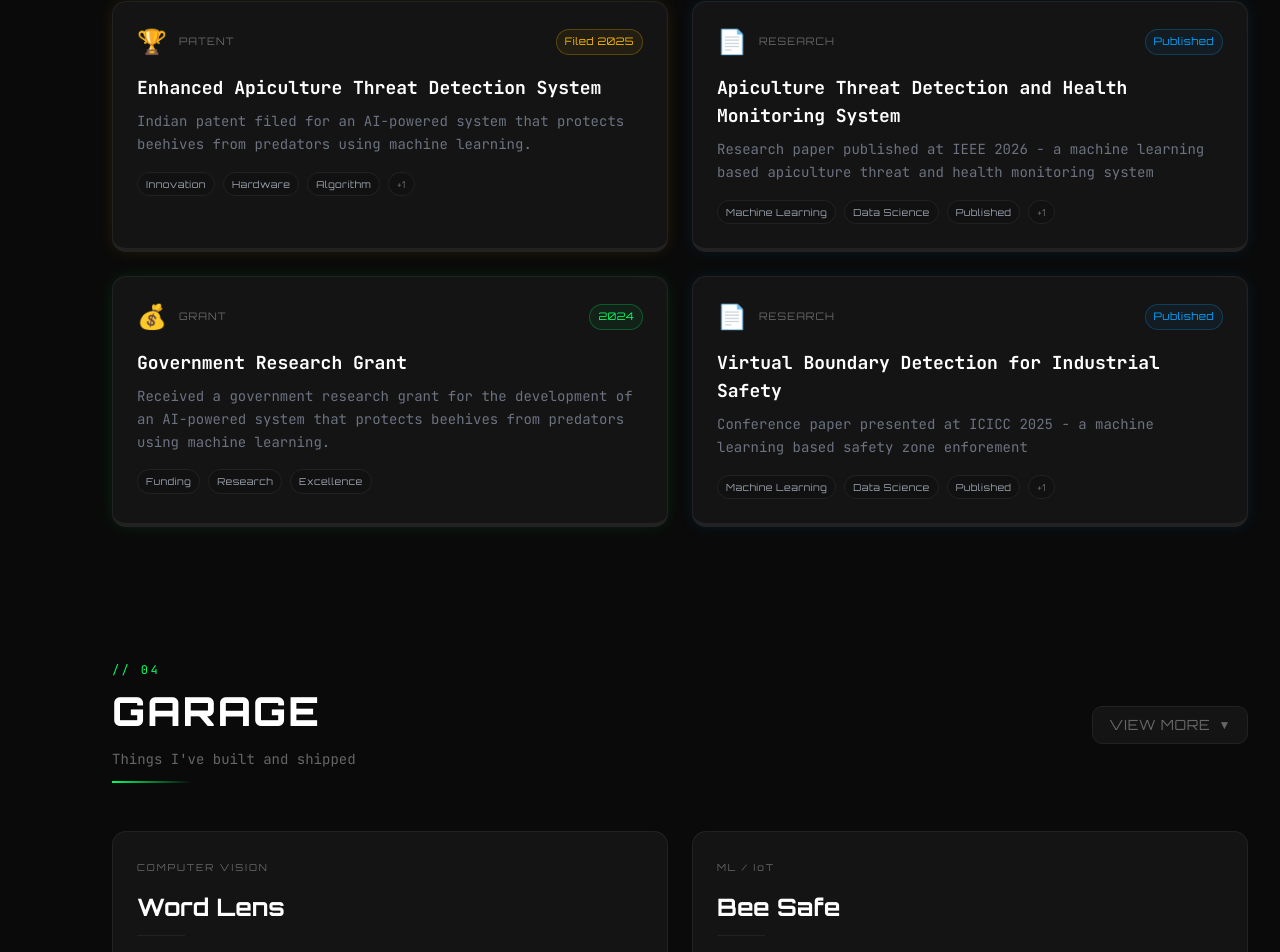
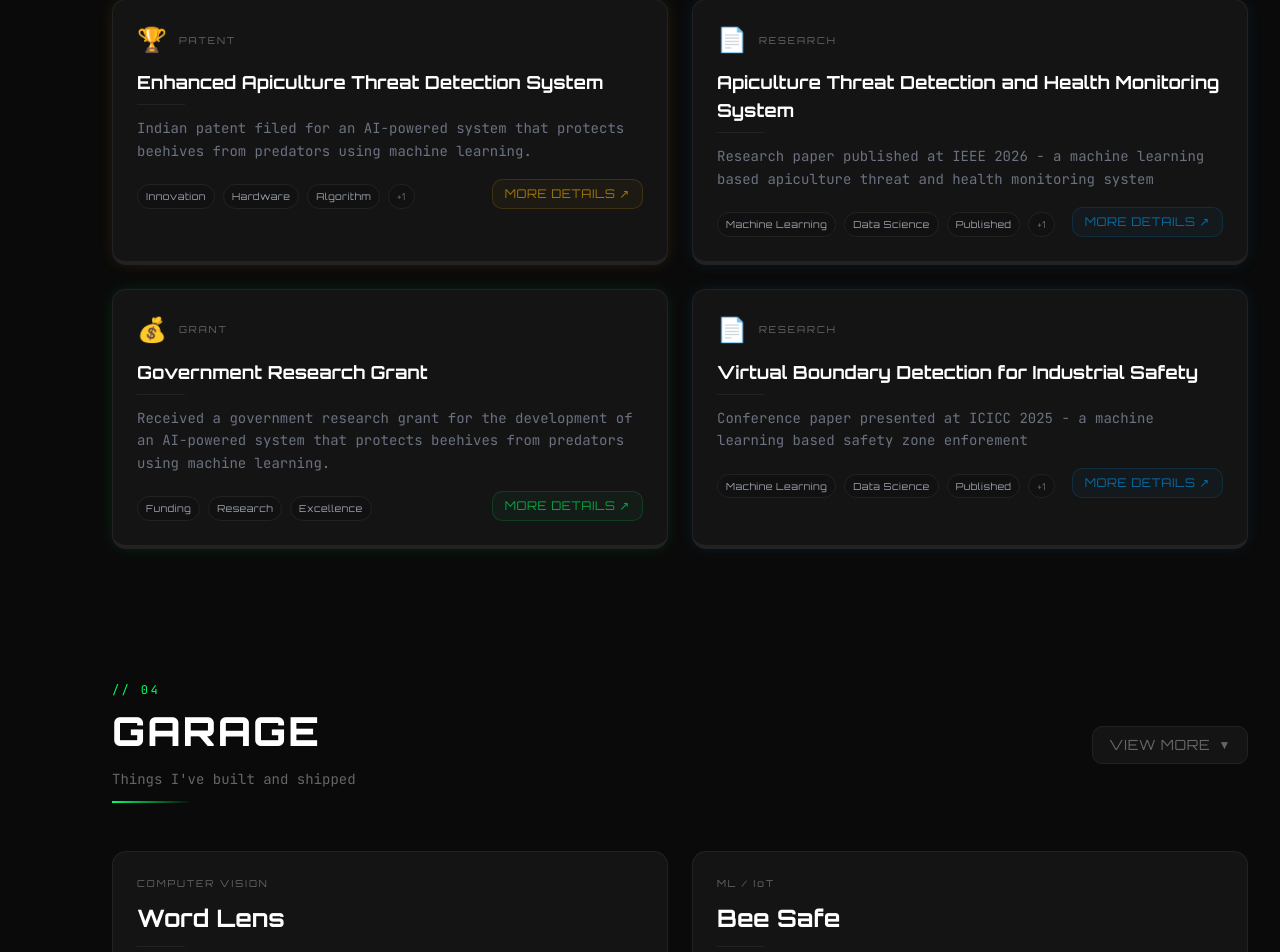
Before and after one commit to vaibhavvemani/portofolio, a Next.js app: page / in a window 1280 px wide. Shown: the part 1807-2759 px from the top of the page. Built offline with nearby package versions, Linux system fonts and the light colour scheme.

Commit message:
[FIX] - fixed hover but I really didn't now there's a bigger error, that's just how we doing things around here

```diff
--- a/src/app/globals.css
+++ b/src/app/globals.css
@@ -191,15 +191,77 @@ html.light .carbon-fiber {
 /* ===== Grid Background ===== */
 .grid-bg {
   background-image:
-    linear-gradient(rgba(0, 255, 102, 0.05) 1px, transparent 1px),
-    linear-gradient(90deg, rgba(0, 255, 102, 0.05) 1px, transparent 1px);
+    linear-gradient(rgba(0, 255, 102, 0.08) 1px, transparent 1px),
+    linear-gradient(90deg, rgba(0, 255, 102, 0.08) 1px, transparent 1px);
   background-size: 40px 40px;
 }
 
 html.light .grid-bg {
   background-image:
-    linear-gradient(rgba(0, 153, 77, 0.09) 1px, transparent 1px),
-    linear-gradient(90deg, rgba(0, 153, 77, 0.09) 1px, transparent 1px);
+    linear-gradient(rgba(0, 153, 77, 0.13) 1px, transparent 1px),
+    linear-gradient(90deg, rgba(0, 153, 77, 0.13) 1px, transparent 1px);
+}
+
+/* ===== Glowing Corner Brackets on Hover ===== */
+.card-glow-corners {
+  --card-accent: #00FF66;
+  position: relative;
+}
+
+.card-glow-corners .corner-glow {
+  pointer-events: none;
+  position: absolute;
+  inset: 0;
+  z-index: 1;
+}
+
+.card-glow-corners .corner-glow span {
+  position: absolute;
+  width: 18px;
+  height: 18px;
+  opacity: 0;
+  transition: opacity 0.4s ease, filter 0.4s ease;
+}
+
+/* Top-left */
+.card-glow-corners .corner-glow span:nth-child(1) {
+  top: -1px;
+  left: -1px;
+  border-top: 2px solid var(--card-accent);
+  border-left: 2px solid var(--card-accent);
+  border-top-left-radius: 8px;
+}
+
+/* Top-right */
+.card-glow-corners .corner-glow span:nth-child(2) {
+  top: -1px;
+  right: -1px;
+  border-top: 2px solid var(--card-accent);
+  border-right: 2px solid var(--card-accent);
+  border-top-right-radius: 8px;
+}
+
+/* Bottom-right */
+.card-glow-corners .corner-glow span:nth-child(3) {
+  bottom: -1px;
+  right: -1px;
+  border-bottom: 2px solid var(--card-accent);
+  border-right: 2px solid var(--card-accent);
+  border-bottom-right-radius: 8px;
+}
+
+/* Bottom-left */
+.card-glow-corners .corner-glow span:nth-child(4) {
+  bottom: -1px;
+  left: -1px;
+  border-bottom: 2px solid var(--card-accent);
+  border-left: 2px solid var(--card-accent);
+  border-bottom-left-radius: 8px;
+}
+
+.card-glow-corners:hover .corner-glow span {
+  opacity: 1;
+  filter: drop-shadow(0 0 6px var(--card-accent)) drop-shadow(0 0 12px var(--card-accent));
 }
 
 /* ===== Custom Scrollbar ===== */
--- a/src/components/Achievements.jsx
+++ b/src/components/Achievements.jsx
@@ -100,7 +100,7 @@ function AchievementOverlay({ achievement, onClose }) {
 
             {/* Modal content */}
             <motion.div
-                className={`relative w-full max-w-4xl max-h-[85vh] overflow-y-auto rounded-2xl bg-background border ${achievement.accent} border-border-subtle shadow-2xl`}
+                className={`relative w-full max-w-6xl max-h-[85vh] overflow-y-auto rounded-2xl bg-background border ${achievement.accent} border-border-subtle shadow-2xl`}
                 initial={{ scale: 0.85, y: 40, opacity: 0 }}
                 animate={{ scale: 1, y: 0, opacity: 1 }}
                 exit={{ scale: 0.9, y: 20, opacity: 0 }}
@@ -267,8 +267,8 @@ function AchievementOverlay({ achievement, onClose }) {
 function AchievementCard({ achievement, index, onClick }) {
     return (
         <motion.div
-            className={`group relative p-6 rounded-xl bg-card border-b-4 ${achievement.accent} border border-border-subtle hover:border-accent transition-all duration-500 hover:bg-card-hover cursor-pointer overflow-hidden ${achievement.glow}`}
-            style={{ '--hover-color': achievement.accentColor + '40' }}
+            className={`card-glow-corners group relative p-6 rounded-xl bg-card border-b-4 ${achievement.accent} border border-border-subtle hover:border-accent transition-all duration-500 hover:bg-card-hover cursor-pointer overflow-hidden ${achievement.glow}`}
+            style={{ '--card-accent': achievement.accentColor }}
             initial={{ opacity: 0, y: 30 }}
             whileInView={{ opacity: 1, y: 0 }}
             viewport={{ once: true, amount: 0.2 }}
@@ -276,46 +276,32 @@ function AchievementCard({ achievement, index, onClick }) {
             whileHover={{ y: -5, scale: 1.01, boxShadow: `0 10px 30px -10px ${achievement.accentColor}40` }}
             onClick={onClick}
         >
-            {/* Type Badge & Click hint */}
-            <div className="flex items-center justify-between mb-4">
-                <div className="flex items-center gap-3">
+            {/* Glowing corner brackets */}
+            <div className="corner-glow"><span /><span /><span /><span /></div>
+
+            {/* Type label */}
+            <div className="flex items-center gap-3 mb-3">
                 <span className="text-2xl">{achievement.icon}</span>
-                    <span className="text-[0.65rem] font-orbitron tracking-widest text-muted">
+                <span className="text-[0.6rem] font-orbitron tracking-[0.2em] text-muted">
                     {achievement.type}
                 </span>
             </div>
-                <div className="flex items-center gap-2">
-                    <span
-                        className="text-[0.55rem] font-orbitron tracking-wider flex items-center gap-1 opacity-0 group-hover:opacity-100 transition-all duration-300 px-2 py-1 rounded-md border"
-                        style={{
-                            color: achievement.accentColor,
-                            borderColor: achievement.accentColor + '40',
-                            background: achievement.accentColor + '10'
-                        }}
-                    >
-                        MORE DETAILS ↗
-                    </span>
-                    <span className="text-[0.65rem] font-orbitron tracking-wider px-2 py-1 rounded-full border"
-                        style={{
-                            color: achievement.accentColor,
-                            borderColor: achievement.accentColor + "40",
-                            background: achievement.accentColor + "10",
-                        }}>
-                        {achievement.status}
-                    </span>
-                </div>
-            </div>
 
-            {/* Title & Description */}
-            <h3 className="text-lg font-bold text-[var(--color-text-primary)] mb-2 transition-colors duration-300 group-hover:text-opacity-80">
+            {/* Title */}
+            <h3 className="text-lg font-bold text-[var(--color-text-primary)] mb-2 transition-colors duration-300 group-hover:text-accent font-orbitron">
                 {achievement.title}
             </h3>
 
+            {/* Divider */}
+            <div className="w-12 h-[1px] bg-border-subtle mb-3" />
+
+            {/* Description */}
             <p className="text-sm text-[var(--color-text-muted)] leading-relaxed mb-4">
                 {achievement.description}
             </p>
 
-            {/* Tags preview */}
+            {/* Tags + More Details */}
+            <div className="flex items-end justify-between gap-4">
                 {achievement.tags && (
                     <div className="flex flex-wrap gap-2">
                         {achievement.tags.slice(0, 3).map((t) => (
@@ -334,10 +320,18 @@ function AchievementCard({ achievement, index, onClick }) {
                     </div>
                 )}
 
-            {/* Corner decoration */}
-            <div className="absolute top-0 right-0 w-8 h-8 border-t border-r border-border-subtle rounded-tr-xl opacity-30 group-hover:opacity-60 transition-all duration-300" />
-            <div className="absolute top-0 right-0 w-8 h-8 rounded-tr-xl transition-all duration-300 group-hover:bg-gradient-to-bl opacity-0 group-hover:opacity-20"
-                style={{ backgroundImage: `linear-gradient(to bottom left, ${achievement.accentColor}, transparent)` }} />
+                {/* More Details button */}
+                <span
+                    className="shrink-0 text-xs font-orbitron tracking-wider flex items-center gap-1.5 px-3 py-1.5 rounded-lg border opacity-60 group-hover:opacity-100 transition-all duration-300"
+                    style={{
+                        color: achievement.accentColor,
+                        borderColor: achievement.accentColor + '40',
+                        background: achievement.accentColor + '10'
+                    }}
+                >
+                    MORE DETAILS ↗
+                </span>
+            </div>
         </motion.div>
     );
 }
--- a/src/components/Projects.jsx
+++ b/src/components/Projects.jsx
@@ -110,7 +110,7 @@ function ProjectOverlay({ project, onClose }) {
 
       {/* Modal content */}
       <motion.div
-        className={`relative w-full max-w-4xl max-h-[85vh] overflow-y-auto rounded-2xl bg-background border ${project.accent} border-border-subtle shadow-2xl`}
+        className={`relative w-full max-w-6xl max-h-[85vh] overflow-y-auto rounded-2xl bg-background border ${project.accent} border-border-subtle shadow-2xl`}
         initial={{ scale: 0.85, y: 40, opacity: 0 }}
         animate={{ scale: 1, y: 0, opacity: 1 }}
         exit={{ scale: 0.9, y: 20, opacity: 0 }}
@@ -302,8 +302,8 @@ function ProjectOverlay({ project, onClose }) {
 function ProjectCard({ project, index, onClick }) {
   return (
     <motion.div
-      className={`group relative p-6 rounded-xl bg-card border-b-4 ${project.accent} border border-border-subtle hover:bg-card-hover hover:border-accent transition-all duration-500 overflow-hidden cursor-pointer`}
-      style={{ '--hover-color': project.accentColor + '40' }}
+      className={`card-glow-corners group relative p-6 rounded-xl bg-card border-b-4 ${project.accent} border border-border-subtle hover:bg-card-hover hover:border-accent transition-all duration-500 overflow-hidden cursor-pointer`}
+      style={{ '--card-accent': project.accentColor }}
       initial={{ opacity: 0, y: 30 }}
       whileInView={{ opacity: 1, y: 0 }}
       viewport={{ once: true, amount: 0.2 }}
@@ -311,20 +311,13 @@ function ProjectCard({ project, index, onClick }) {
       whileHover={{ y: -5, scale: 1.01, boxShadow: `0 10px 30px -10px ${project.accentColor}40` }}
       onClick={onClick}
     >
-      {/* Category + click hint */}
+      {/* Glowing corner brackets */}
+      <div className="corner-glow"><span /><span /><span /><span /></div>
+
+      {/* Category */}
       <div className="flex items-center justify-between mb-3">
         <span className="text-[0.6rem] font-orbitron tracking-[0.2em] text-muted">
           {project.category}
-        </span>
-        <span
-          className="text-[0.55rem] font-orbitron tracking-wider flex items-center gap-1 opacity-0 group-hover:opacity-100 transition-all duration-300 px-2 py-1 rounded-md border"
-          style={{
-            color: project.accentColor,
-            borderColor: project.accentColor + '40',
-            background: project.accentColor + '10'
-          }}
-        >
-          MORE DETAILS ↗
         </span>
       </div>
 
@@ -341,7 +334,8 @@ function ProjectCard({ project, index, onClick }) {
         {project.desc}
       </p>
 
-      {/* Tech Stack */}
+      {/* Tech Stack + More Details */}
+      <div className="flex items-end justify-between gap-4">
         <div className="flex flex-wrap gap-2">
           {project.tech.slice(0, 3).map((t) => (
             <span
@@ -358,20 +352,17 @@ function ProjectCard({ project, index, onClick }) {
           )}
         </div>
 
-      {/* Corner decoration */}
-      <div className="absolute bottom-0 right-0 w-16 h-16 opacity-5 group-hover:opacity-10 transition-opacity duration-300">
-        <svg
-          viewBox="0 0 100 100"
-          fill="none"
-          stroke="currentColor"
-          strokeWidth="1"
-          className="text-accent"
+        {/* More Details button */}
+        <span
+          className="shrink-0 text-xs font-orbitron tracking-wider flex items-center gap-1.5 px-3 py-1.5 rounded-lg border opacity-60 group-hover:opacity-100 transition-all duration-300"
+          style={{
+            color: project.accentColor,
+            borderColor: project.accentColor + '40',
+            background: project.accentColor + '10'
+          }}
         >
-          <circle cx="50" cy="50" r="40" />
-          <circle cx="50" cy="50" r="25" />
-          <line x1="50" y1="5" x2="50" y2="95" />
-          <line x1="5" y1="50" x2="95" y2="50" />
-        </svg>
+          MORE DETAILS ↗
+        </span>
       </div>
     </motion.div>
   );
```
Also changed, not shown: src/components/Interests.jsx (+5 -3 lines). Lines whose indentation alone changed are shown as unchanged.
